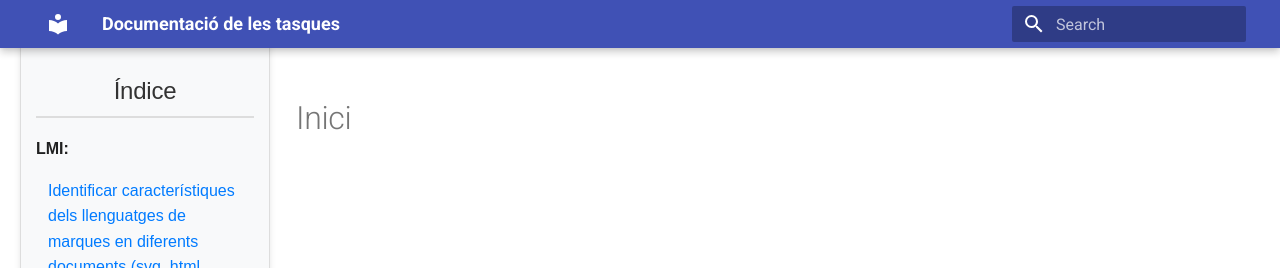
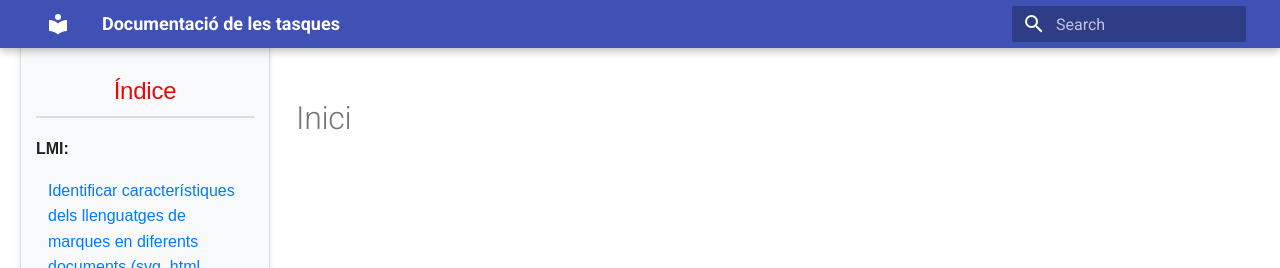
Before and after one commit to adriian04/APUNTES-LMI-EDD, an MkDocs documentation site: the page built from docs_md/index.md, in a window 1280 px wide. Shown: the top 268 px of the page. Built offline with MkDocs 1.6.1 and Material for MkDocs 9.7.7, drawn with Linux system fonts in a browser that asks for light colours.

Commit message:
cambit color

```diff
--- a/overrides/extra.css
+++ b/overrides/extra.css
@@ -19,7 +19,7 @@
     font-size: 1.5em;
     margin-bottom: 10px;
     text-align: center;
-    color: #333;
+    color: #ee0707;
     border-bottom: 2px solid #ddd;
     padding-bottom: 8px;
 }
```
